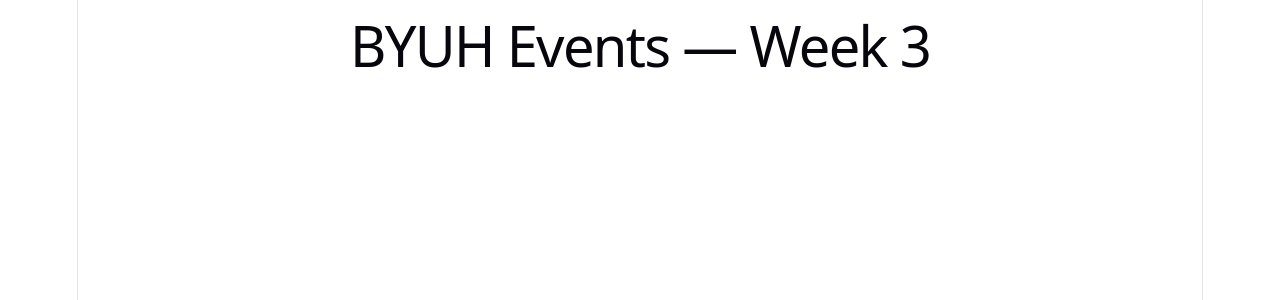
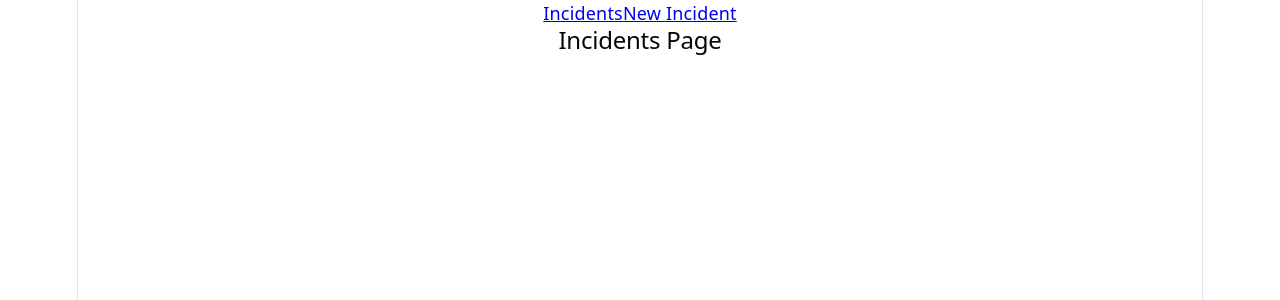
Before and after one commit to ReuJLi/Front-End, a React (Vite) app in the folder week3/: page / in a window 1280 px wide. Shown: the top 300 px of the page. Built offline with nearby package versions, Linux system fonts and the light colour scheme.

Commit message:
Week3: React router with Incidents and NewIncidents routes

```diff
--- a/week3/src/App.jsx
+++ b/week3/src/App.jsx
@@ -1,12 +1,22 @@
 import { useState } from "react"
+import { BrowserRouter, Routes, Route, NavLink } from "react-router-dom"
+import Incidents from "./pages/Incidents"
+import NewIncident from "./pages/NewIncident"
 
 function App() {
 const [incidents, setIncidents] = useState([])
 
   return (
-    <div>
-      <h1>BYUH Events — Week 3</h1>
-    </div>
+    <BrowserRouter>
+        <nav>
+          <NavLink to="/">Incidents</NavLink>
+          <NavLink to="/new">New Incident</NavLink>
+        </nav>
+      <Routes>
+        <Route path="/" element={<Incidents />} />
+        <Route path="/new" element={<NewIncident />} />
+      </Routes>
+    </BrowserRouter>
   )
 }
 
--- /dev/null
+++ b/week3/src/pages/Incidents.jsx
@@ -0,0 +1,4 @@
+function Incidents() {
+    return <h2>Incidents Page</h2>
+}
+export default Incidents
--- /dev/null
+++ b/week3/src/pages/NewIncident.jsx
@@ -0,0 +1,4 @@
+function NewIncident() {
+  return <h2>New Incident Page</h2>
+}
+export default NewIncident
```
